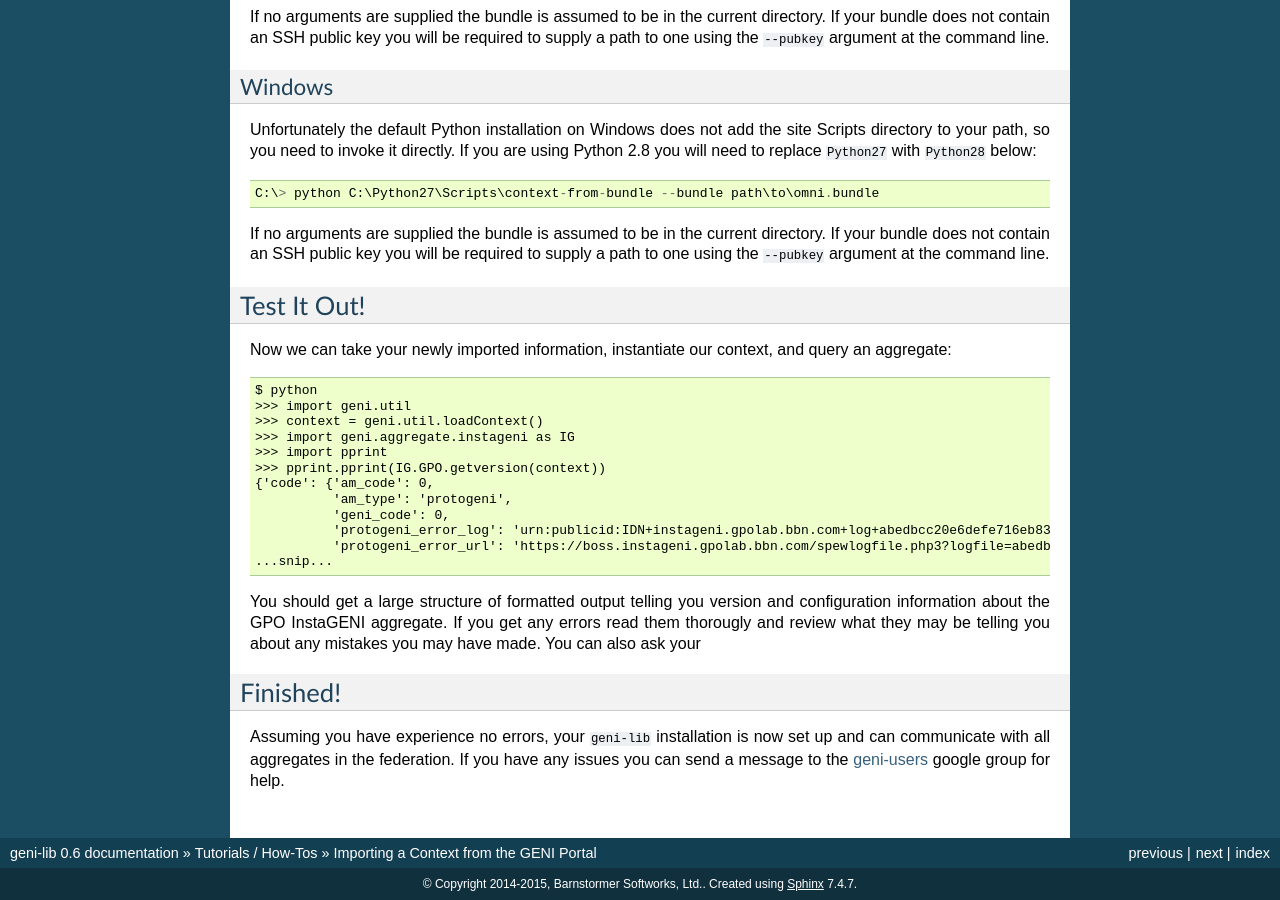
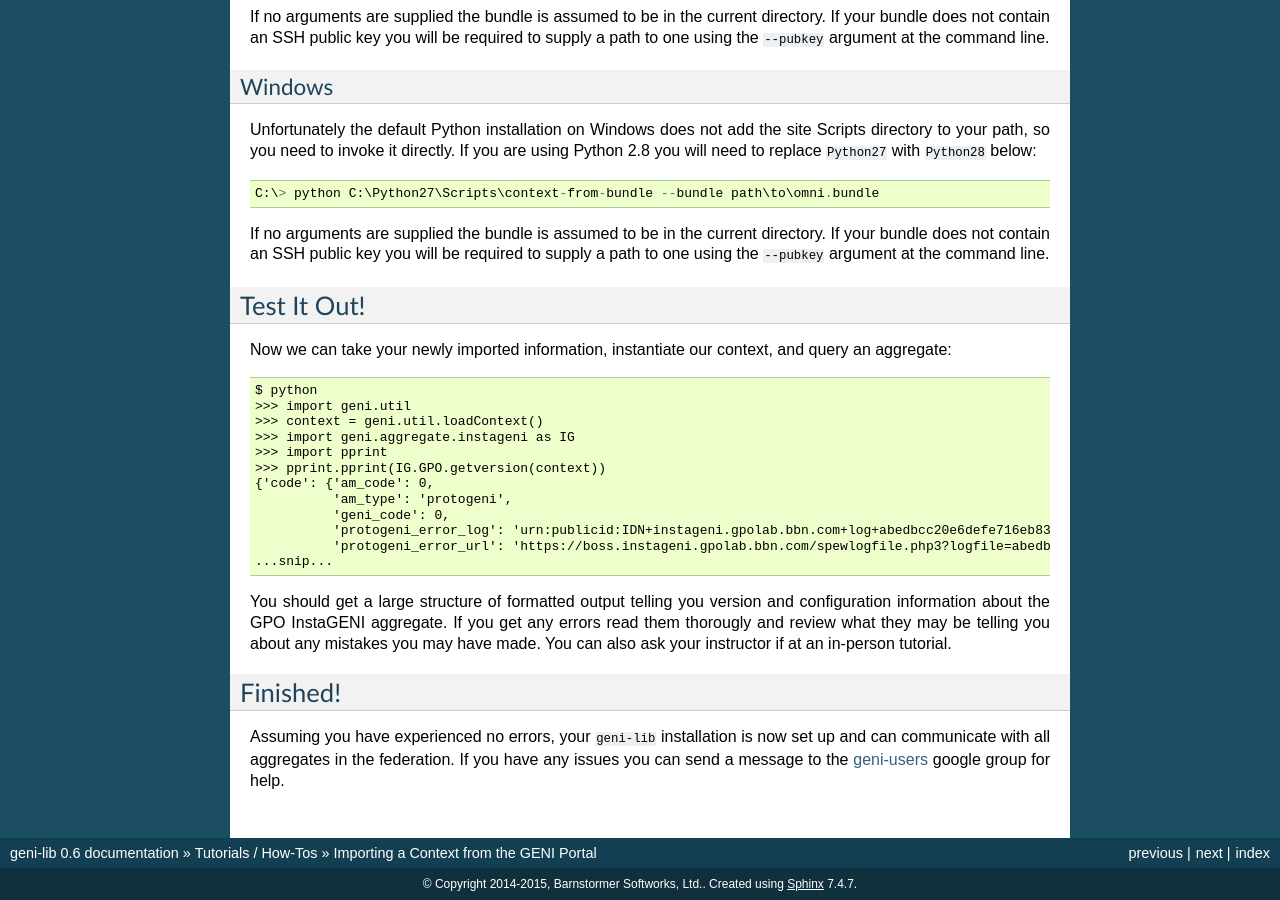
Before and after one commit to kaimast/geni-lib3, a Sphinx documentation site: the page built from docs/source/tutorials/portalcontext.rst, in a window 1280 px wide and 900 px high, scrolled down 832 px. Built offline with Sphinx 7.4.7, drawn with Linux system fonts in a browser that asks for light colours; pages that are not in the unit, such as notebooks, are missing from menus.

Commit message:
Typos and missing sentence end in docs

```diff
--- a/docs/source/tutorials/portalcontext.rst
+++ b/docs/source/tutorials/portalcontext.rst
@@ -85,12 +85,13 @@ Now we can take your newly imported information, instantiate our context, and qu
 You should get a large structure of formatted output telling you version and configuration
 information about the GPO InstaGENI aggregate.  If you get any errors read them thorougly and
 review what they may be telling you about any mistakes you may have made.  You can also ask your
+instructor if at an in-person tutorial.
 
 =========
 Finished!
 =========
 
-Assuming you have experience no errors, your ``geni-lib`` installation is now set up and
+Assuming you have experienced no errors, your ``geni-lib`` installation is now set up and
 can communicate with all aggregates in the federation.  If you have any issues you can
 send a message to the `geni-users <https://groups.google.com/forum/#!forum/geni-users>`_
 google group for help.
```
